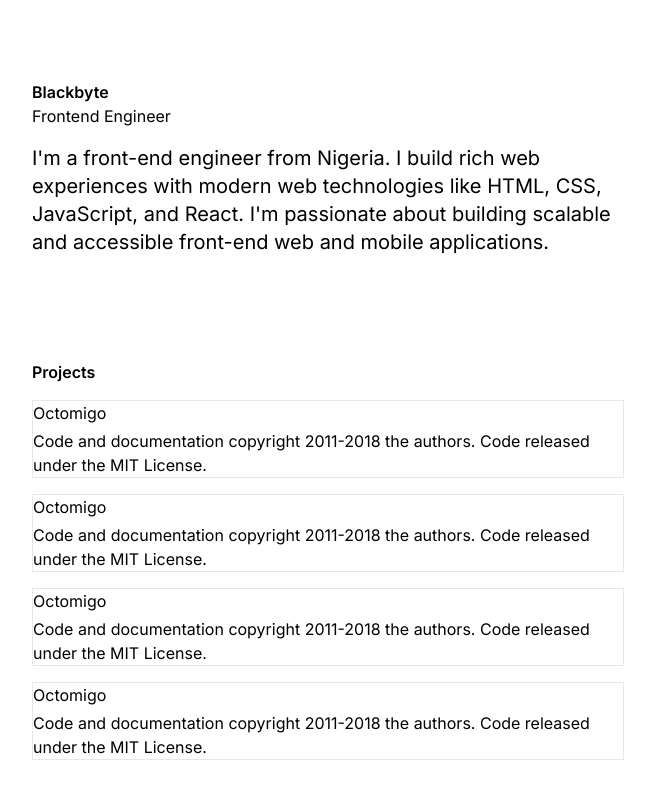
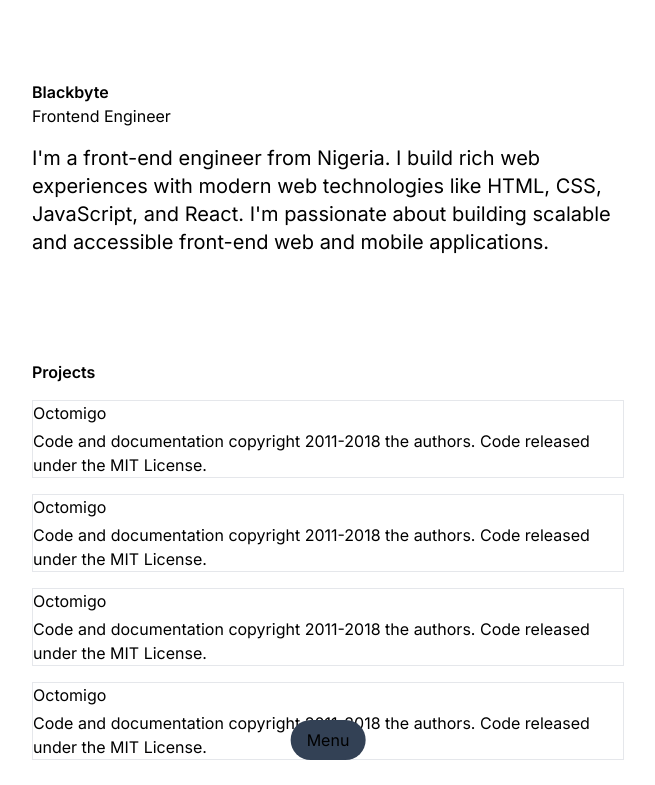
Before and after one commit to gzkdev/web-portfolio, a Next.js app: page / in a window 1280 px wide. Shown: the top 785 px of the page, without its empty margins (312-967 px from the left). Built offline with nearby package versions, Linux system fonts and the light colour scheme.

Commit message:
save progress

```diff
--- a/app/layout.tsx
+++ b/app/layout.tsx
@@ -1,6 +1,7 @@
 import type { Metadata } from "next";
 import { Inter } from "next/font/google";
 import "./globals.css";
+import { Menu } from "@/components/menu";
 
 const inter = Inter({ subsets: ["latin"] });
 
@@ -16,7 +17,10 @@ export default function RootLayout({
 }>) {
   return (
     <html lang="en">
-      <body className={inter.className}>{children}</body>
+      <body className={inter.className}>
+        {children}
+        <Menu />
+      </body>
     </html>
   );
 }
--- /dev/null
+++ b/components/menu.tsx
@@ -0,0 +1,76 @@
+"use client";
+
+import { AnimatePresence, LayoutGroup, motion } from "framer-motion";
+import Link from "next/link";
+import { useState } from "react";
+
+const layoutId = "MENU";
+
+export function Menu() {
+  const [isOpen, setIsOpen] = useState(false);
+  return (
+    <div className="fixed bottom-10 left-1/2 -translate-x-1/2 flex items-center justify-center z-10">
+      <LayoutGroup>
+        {isOpen ? (
+          <motion.div
+            layoutId={layoutId}
+            onClick={() => setIsOpen((x) => !x)}
+            className="bg-slate-700 text-slate-300 flex flex-col items-center rounded-3xl relative"
+          >
+            <button className="absolute top-4 right-4 px-2 py-1 rounded-full border text-sm">
+              Close
+            </button>
+            <motion.div
+              initial={{ opacity: 0, scale: 0.8 }}
+              animate={{ opacity: 1, scale: 1 }}
+              exit={{ opacity: 0, scale: 0.8 }}
+              className="w-64 p-4 mt-4"
+            >
+              <ul className="space-y-2 py-2 px-4 text-center">
+                <li>
+                  <Link href="/" className="hover:text-slate-50">
+                    Home
+                  </Link>
+                </li>
+                <li>
+                  <Link href="/" className="hover:text-slate-50">
+                    About
+                  </Link>
+                </li>
+                <li>
+                  <Link href="/" className="hover:text-slate-50">
+                    Works
+                  </Link>
+                </li>
+                <li>
+                  <Link href="/" className="hover:text-slate-50">
+                    Blog
+                  </Link>
+                </li>
+                <li>
+                  <Link
+                    href="/"
+                    className="hover:text-slate-50 py-1 px-2 border rounded-full"
+                  >
+                    Contact
+                  </Link>
+                </li>
+              </ul>
+            </motion.div>
+          </motion.div>
+        ) : (
+          <AnimatePresence>
+            <motion.button
+              layout
+              layoutId={layoutId}
+              onClick={() => setIsOpen((x) => !x)}
+              className="px-4 py-2 bg-slate-700 rounded-full"
+            >
+              <motion.span>Menu</motion.span>
+            </motion.button>
+          </AnimatePresence>
+        )}
+      </LayoutGroup>
+    </div>
+  );
+}
```
Also changed, not shown: package.json (+6 -5 lines), 1 other file (tests, documents, lock files or other folders).
